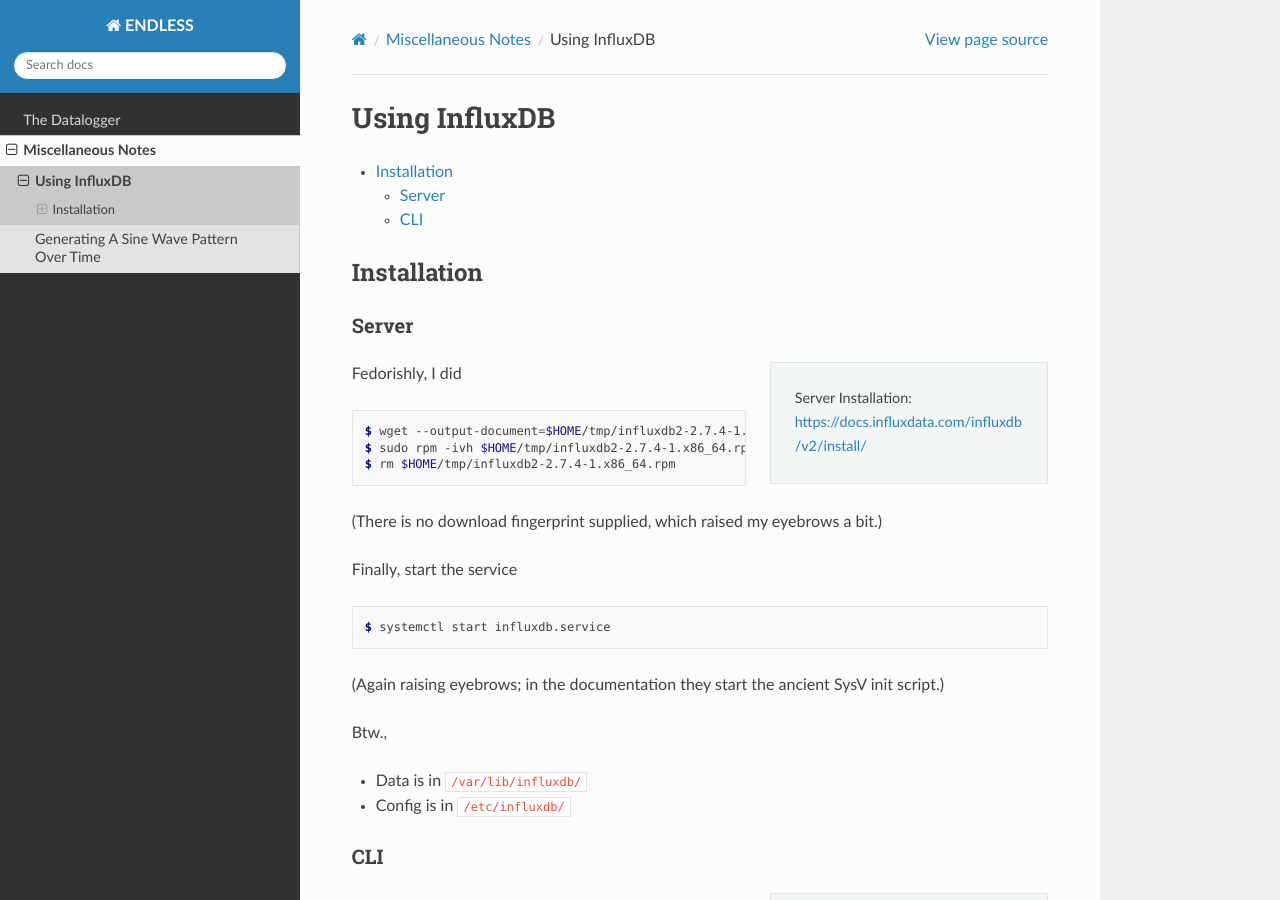
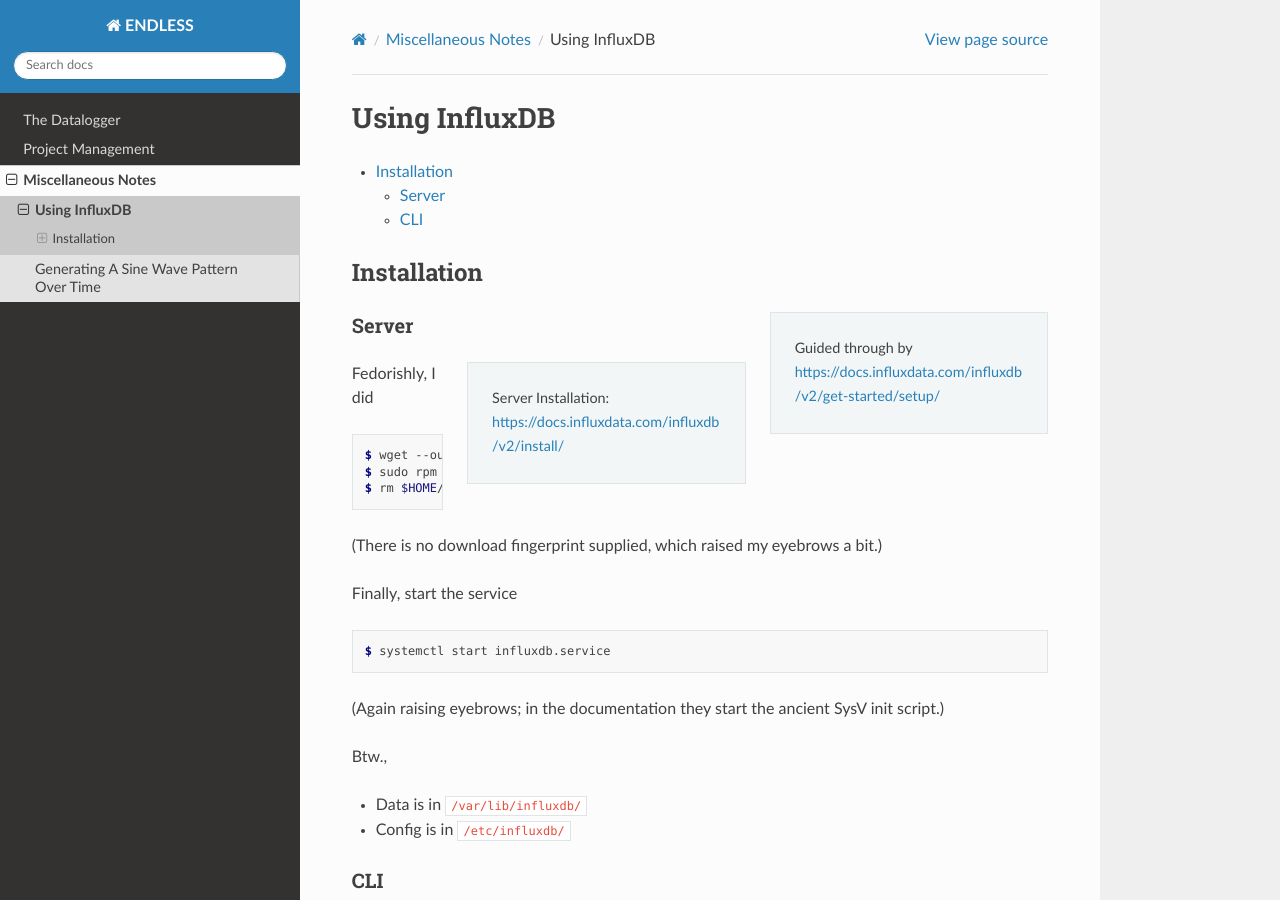
Before and after one commit to jfasch/FH-ENDLESS, a Sphinx documentation site: the page built from Documentation/misc-notes/influxdb.rst, in a window 1280 px wide and 900 px high. Built offline with Sphinx 7.4.7 and the Read the Docs theme 2.0.0, drawn with Linux system fonts in a browser that asks for light colours.

Commit message:
Documentation: add mgmt (only the beginning)

```diff
--- a/Documentation/index.rst
+++ b/Documentation/index.rst
@@ -8,6 +8,7 @@
    :maxdepth: 1
 
    Raspi/index
+   Mgmt/index
    misc-notes/index
 
 
--- a/Documentation/misc-notes/influxdb.rst
+++ b/Documentation/misc-notes/influxdb.rst
@@ -6,6 +6,11 @@
 
 Installation
 ------------
+
+.. sidebar::
+
+   Guided through by
+   https://docs.influxdata.com/influxdb/v2/get-started/setup/
 
 Server
 ......
```
Also changed, not shown: Documentation/Mgmt/index.rst (added, +13 -0 lines).
